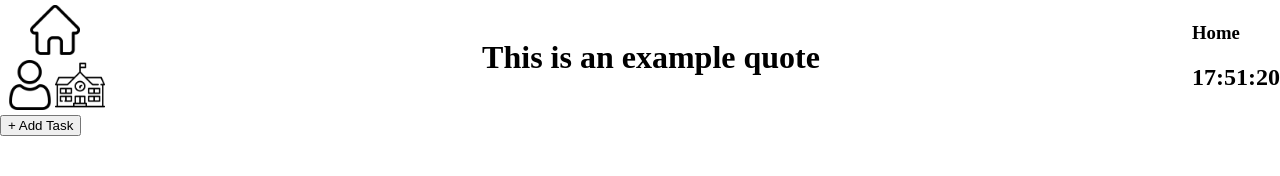
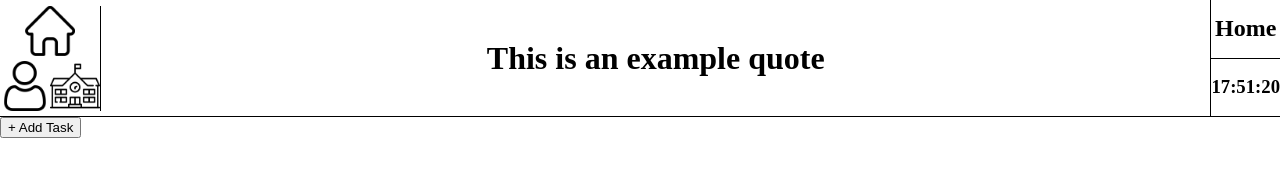
Before and after one commit to MR-Farabough/todoApp, a website: page dist/index.html in a window 1280 px wide. Drawn offline with Linux system fonts and the light colour scheme.

Commit message:
Changed page location and clock header sizes

```diff
--- a/dist/index.html
+++ b/dist/index.html
@@ -17,8 +17,8 @@
 			</div>
 			<h1 class="quote">This is an example quote</h1>
 			<div>
-				<h3 class="page-location">Home</h3>
-				<h2 class="clock"></h2>
+				<h2 class="page-location">Home</h2>
+				<h3 class="clock"></h3>
 			</div>
 		</div>
 		<div class="left-column">
--- a/dist/style.css
+++ b/dist/style.css
@@ -8,13 +8,14 @@ html {
 	display: flex;
 	justify-content: space-between;
 	align-items: center;
+	border-bottom: 1px solid black;
 }
 
 .header-icons {
 	display: grid;
-	grid-template-columns: repeat(2 50px);
-	grid-template-rows: repeat(2 50px);
-	margin: 5px;
+	grid-template-columns: repeat(2 80px);
+	grid-template-rows: repeat(2 80px);
+	border-right: 1px solid black;
 }
 
 .home-icon {
@@ -39,3 +40,27 @@ html {
 	width: 50px;
 	height: 50px;
 }
+
+.header-corner {
+	width: 150px;
+}
+
+.page-location {
+	display: flex;
+	justify-content: center;
+	align-items: center;
+	border-left: 1px solid black;
+	border-bottom: 1px solid black;
+	margin: 0px;
+	height: 57.5px;
+}
+
+.clock {
+	display: flex;
+	justify-content: center;
+	align-items: center;
+	border-left: 1px solid black;
+	margin: 0px;
+	margin: auto;
+	height: 57.5px;
+}
```
